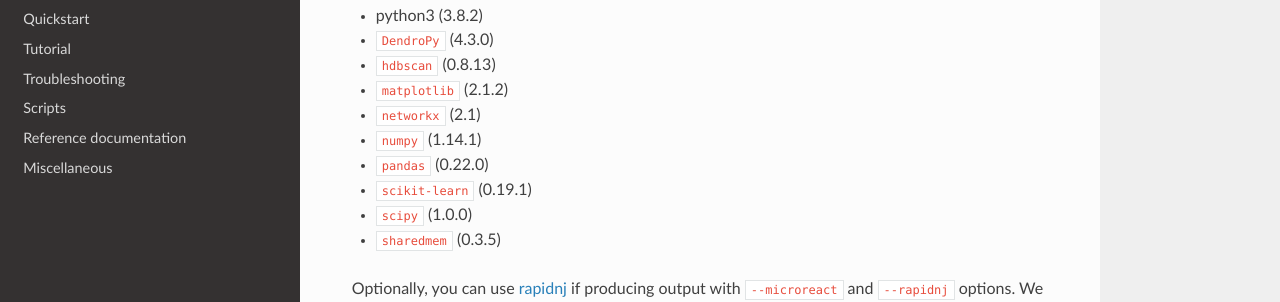
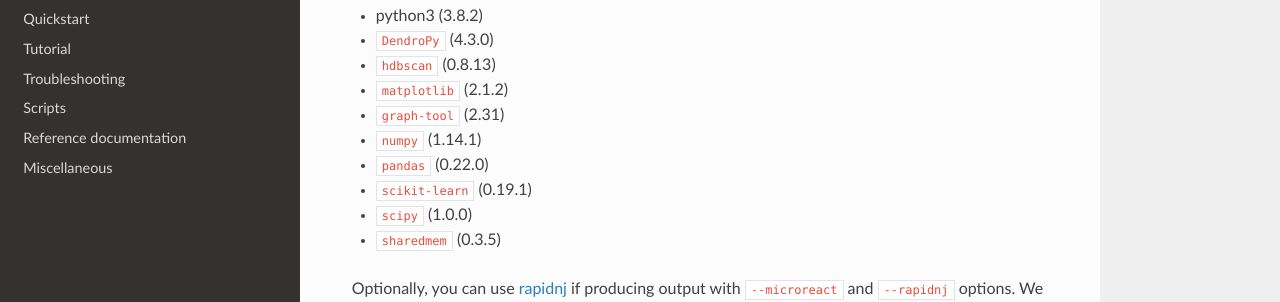
Before and after one commit to bacpop/PopPUNK, a Sphinx documentation site: the page built from docs/installation.rst, in a window 1280 px wide and 900 px high, scrolled down 1090 px. Shown: the part 385-687 px from the top of the window. Built offline with Sphinx 7.4.7 and the Read the Docs theme 2.0.0, drawn with Linux system fonts in a browser that asks for light colours.

Commit message:
Specified graph-tool package as a dependency in documentation

```diff
--- a/docs/conf.py
+++ b/docs/conf.py
@@ -38,7 +38,7 @@ extensions = ['sphinx.ext.autodoc',
 # Causes a problem with rtd: https://github.com/pypa/setuptools/issues/1694
 autodoc_mock_imports = ["hdbscan",
                         "numpy",
-                        "networkx",
+                        "graph-tool",
                         "pandas",
                         "scipy",
                         "sklearn",
--- a/docs/installation.rst
+++ b/docs/installation.rst
@@ -59,7 +59,7 @@ We tested PopPUNK with the following packages:
 * ``DendroPy`` (4.3.0)
 * ``hdbscan`` (0.8.13)
 * ``matplotlib`` (2.1.2)
-* ``networkx`` (2.1)
+* ``graph-tool`` (2.31)
 * ``numpy`` (1.14.1)
 * ``pandas`` (0.22.0)
 * ``scikit-learn`` (0.19.1)
--- a/requirements.txt
+++ b/requirements.txt
@@ -3,7 +3,7 @@ DendroPy>=4.3.0
 h5py>=2.10.0
 hdbscan>=0.8.13
 matplotlib>=2.1.2
-networkx>=2.1
+graph-tool>=2.31
 numpy>=1.14.1
 pandas>=0.22.0
 scikit-learn>=0.19.1
--- a/setup.py
+++ b/setup.py
@@ -69,7 +69,7 @@ setup(
                       'scikit-learn',
                       'DendroPy',
                       'pandas',
-                      'networkx>=2.0',
+                      'graph-tool',
                       'matplotlib',
                       'hdbscan'],
     test_suite="test",
```
